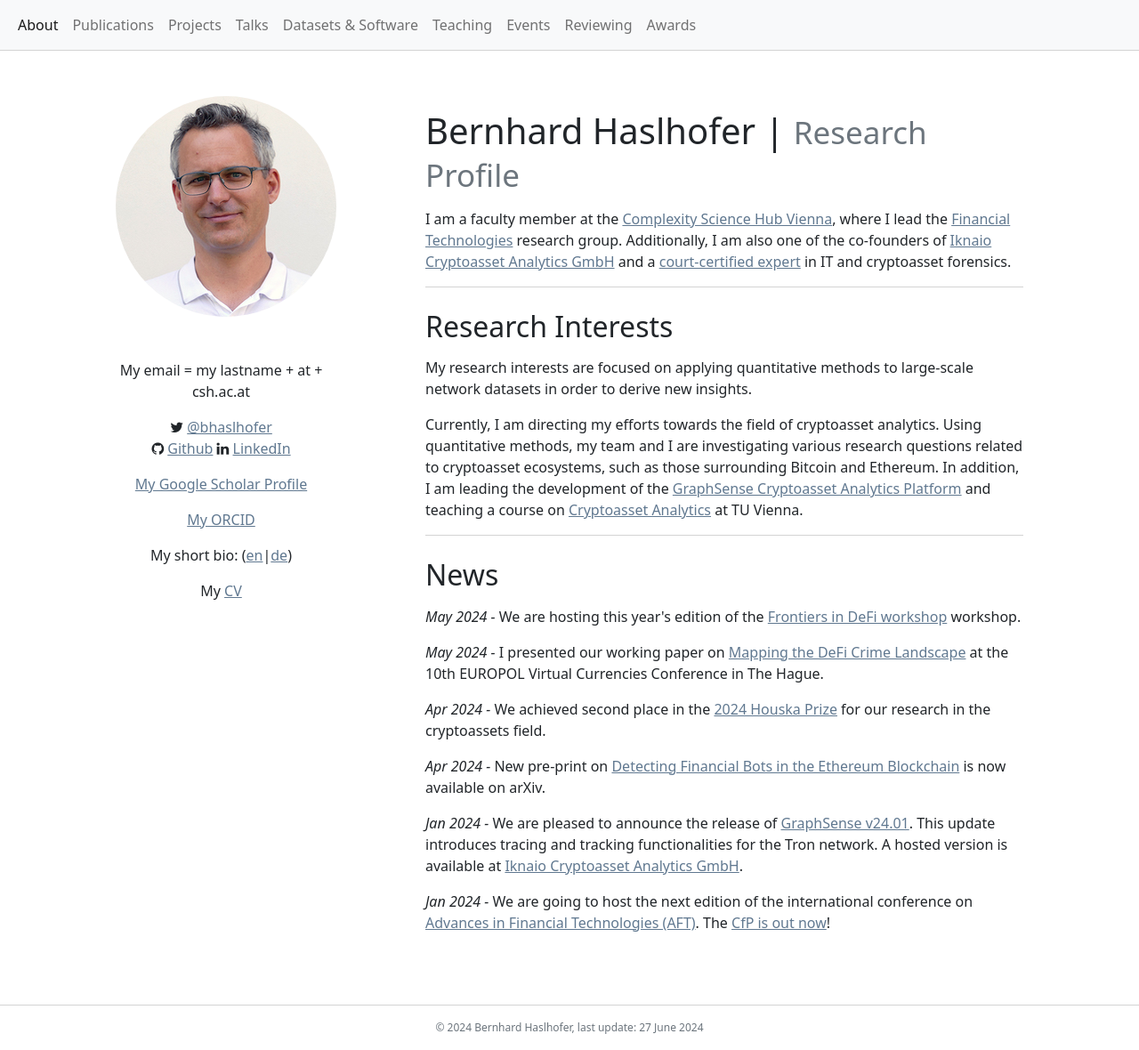
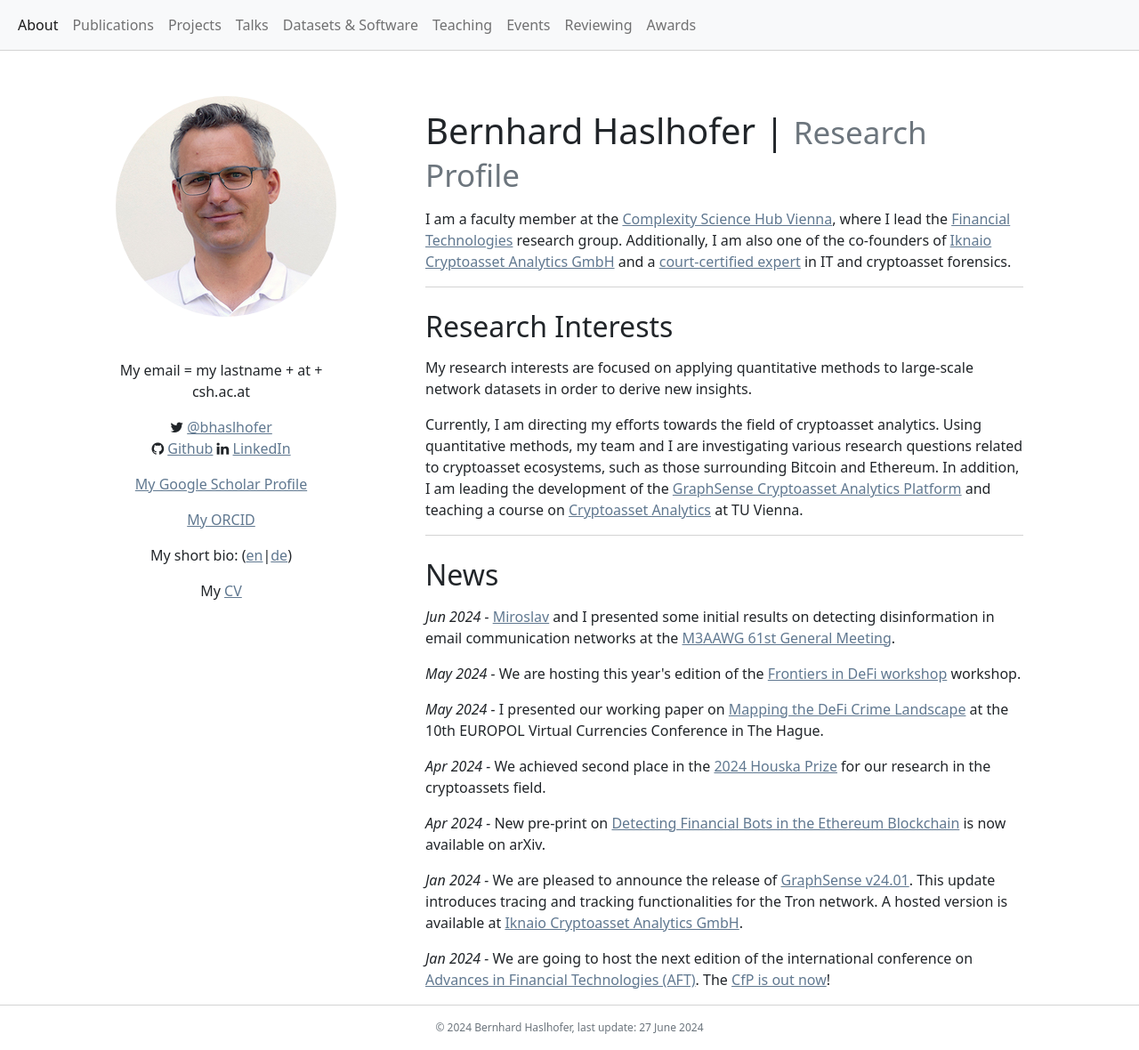
Before and after one commit to behas/behas.github.com, a Jekyll site: the page built from index.html, in a window 1280 px wide and 1180 px high. Shown: the whole window at 89% size. Built offline with Jekyll 4.4.1, drawn with Linux system fonts in a browser that asks for light colours; a style sheet for code colours, icons or effects is not loaded.

Commit message:
updated talks and news

```diff
--- a/_data/news.yml
+++ b/_data/news.yml
@@ -1,3 +1,9 @@
+- date: 2024-06-05
+  news: |
+    <a href="https://csh.ac.at/miroslav-mirchev/" target="_blank">Miroslav</a> and I presented some
+    initial results on detecting disinformation in email communication networks at the
+    <a href="https://m3aawg.org/" target="_blank">M3AAWG 61st General Meeting</a>.
+
 - date: 2024-05-27
   news: |
     We are hosting this year's edition of the
--- a/_data/talks.yml
+++ b/_data/talks.yml
@@ -4,6 +4,21 @@
 #   location:
 
 # 2024
+
+- title: Detecting disinformation in email communication networks
+  venue: M3AAWG 61st General Meeting
+  date: 2024-06-05
+  location: Vienna
+
+- title: Increasing the Efficency of Cryptoasset Investigations
+  venue: Security Forum 2024
+  date: 2024-05-22
+  location: Hagenberg
+
+- title: Computational Methods for Unraveling the Complexity of Cryptoasset Ecosystems
+  venue: NTU Singapore
+  date: 2024-05-15
+  location: Singapore
 
 - title: Mapping the DeFi Crime landscape
   venue: 10th EUROPOL Virtual Currencies Conference
```
